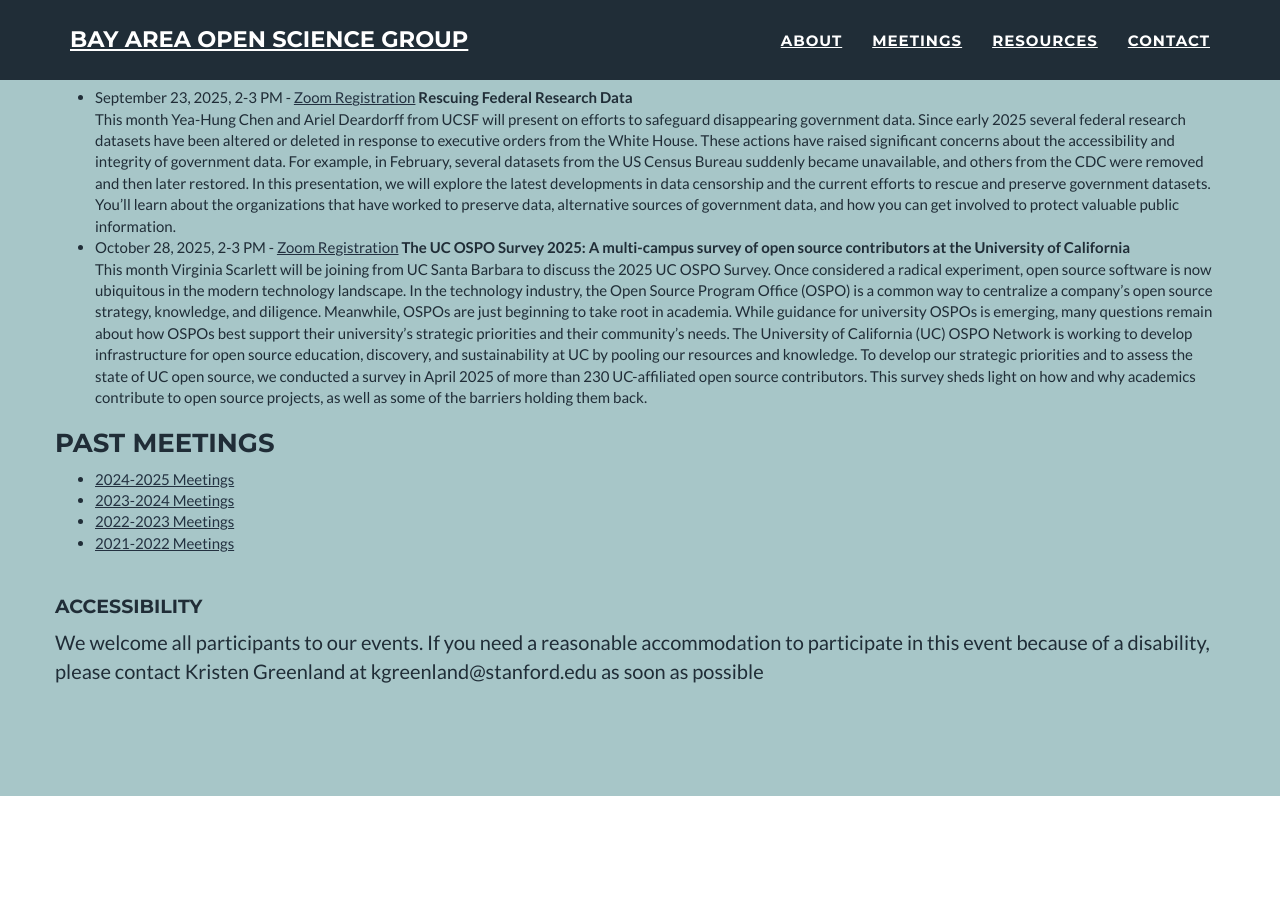
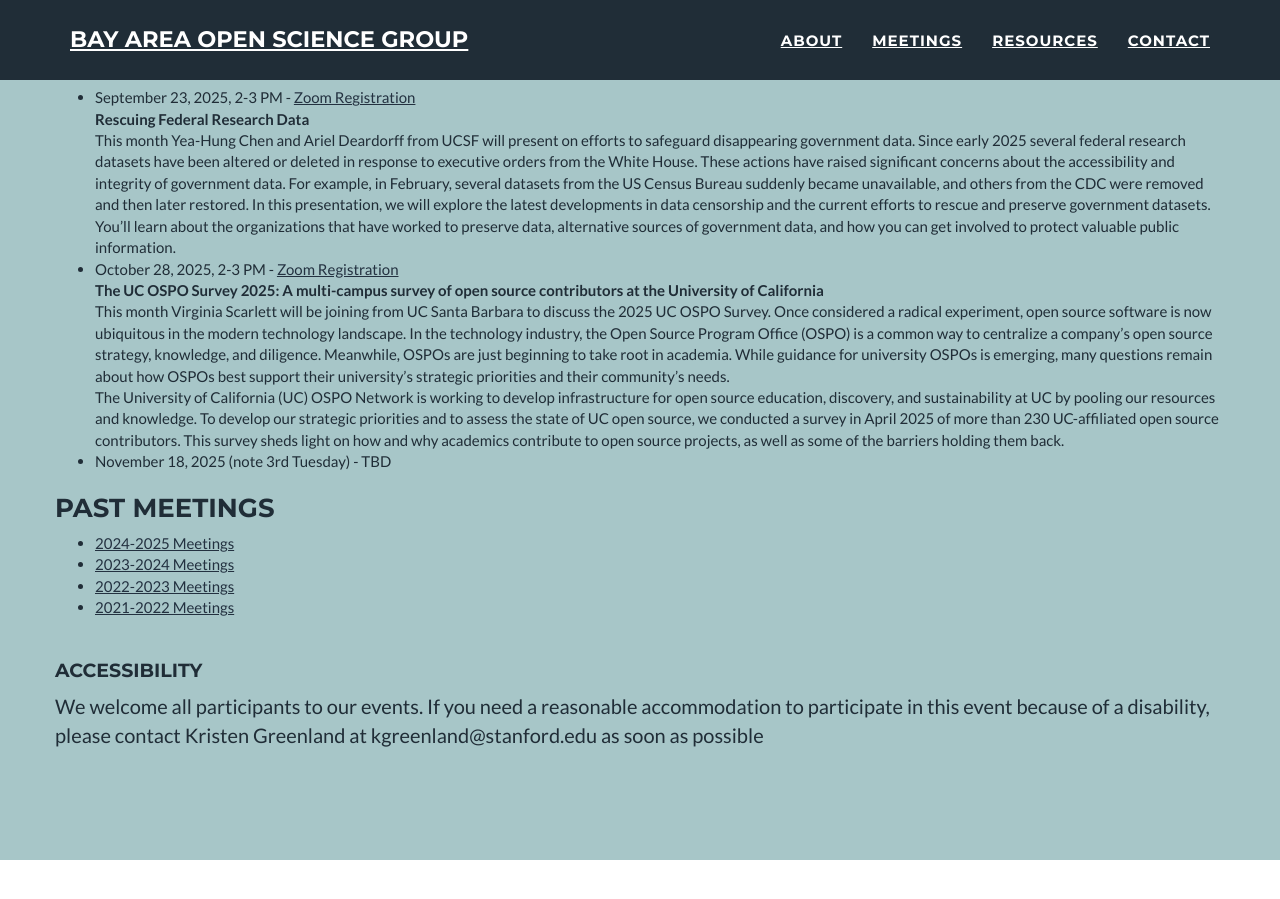
Before and after one commit to BayAreaOpenScienceGroup/BayAreaOpenScienceGroup.github.io, a Jekyll site: the page built from categories/resources/_posts/2014-07-18-Annual-Reflections.markdown, in a window 1280 px wide and 900 px high, scrolled down 1603 px. Built offline with Jekyll 4.4.1, drawn with Linux system fonts in a browser that asks for light colours.

Commit message:
another fix

```diff
--- a/_includes/meetings.html
+++ b/_includes/meetings.html
@@ -15,17 +15,18 @@
 
         <ul>
           <li>
-          September 23, 2025, 2-3 PM - <a href="https://ucsf.zoom.us/meeting/register/7cZy6K9mTxaPyn4MKsJyGQ?_x_zm_rtaid=casjkSBATzWFFRm_GgPaGA.1754952396677.54d0a16d0b4eb7b3079c54ec7a9b094a&_x_zm_rhtaid=338#/registration">Zoom Registration</a>
+          September 23, 2025, 2-3 PM - <a href="https://ucsf.zoom.us/meeting/register/7cZy6K9mTxaPyn4MKsJyGQ?_x_zm_rtaid=casjkSBATzWFFRm_GgPaGA.1754952396677.54d0a16d0b4eb7b3079c54ec7a9b094a&_x_zm_rhtaid=338#/registration">Zoom Registration</a><br>
           <b>Rescuing Federal Research Data</b><br>
           This month Yea-Hung Chen and Ariel Deardorff from UCSF will present on efforts to safeguard disappearing government data. Since early 2025 several federal research datasets have been altered or deleted in response to executive orders from the White House. These actions have raised significant concerns about the accessibility and integrity of government data. For example, in February, several datasets from the US Census Bureau suddenly became unavailable, and others from the CDC were removed and then later restored. In this presentation, we will explore the latest developments in data censorship and the current efforts to rescue and preserve government datasets. You’ll learn about the organizations that have worked to preserve data, alternative sources of government data, and how you can get involved to protect valuable public information.
           </li>
           <li>
-            October 28, 2025, 2-3 PM - <a href="https://ucsf.zoom.us/meeting/register/XJRHx7MOQEOH4Cq1BnNvJQ#/registration">Zoom Registration</a>
+            October 28, 2025, 2-3 PM - <a href="https://ucsf.zoom.us/meeting/register/XJRHx7MOQEOH4Cq1BnNvJQ#/registration">Zoom Registration</a><br>
             <b>The UC OSPO Survey 2025: A multi-campus survey of open source contributors at the University of California</b><br>
-            This month Virginia Scarlett will be joining from UC Santa Barbara to discuss the 2025 UC OSPO Survey. Once considered a radical experiment, open source software is now ubiquitous in the modern technology landscape. In the technology industry, the Open Source Program Office (OSPO) is a common way to centralize a company’s open source strategy, knowledge, and diligence. Meanwhile, OSPOs are just beginning to take root in academia. While guidance for university OSPOs is emerging, many questions remain about how OSPOs best support their university’s strategic priorities and their community’s needs.
+            This month Virginia Scarlett will be joining from UC Santa Barbara to discuss the 2025 UC OSPO Survey. Once considered a radical experiment, open source software is now ubiquitous in the modern technology landscape. In the technology industry, the Open Source Program Office (OSPO) is a common way to centralize a company’s open source strategy, knowledge, and diligence. Meanwhile, OSPOs are just beginning to take root in academia. While guidance for university OSPOs is emerging, many questions remain about how OSPOs best support their university’s strategic priorities and their community’s needs.<br>
 
 The University of California (UC) OSPO Network is working to develop infrastructure for open source education, discovery, and sustainability at UC by pooling our resources and knowledge. To develop our strategic priorities and to assess the state of UC open source, we conducted a survey in April 2025 of more than 230 UC-affiliated open source contributors. This survey sheds light on how and why academics contribute to open source projects, as well as some of the barriers holding them back.
           </li>
+          <li>November 18, 2025 (note 3rd Tuesday) - TBD</li>
         </ul>
 
         <h3>Past Meetings</h3>
```
